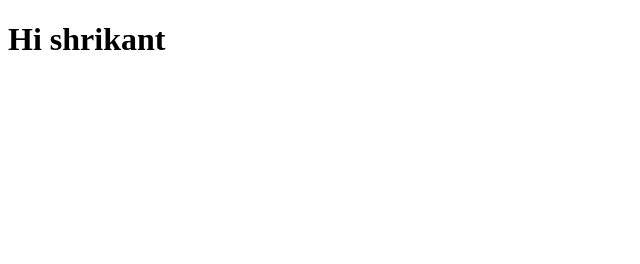
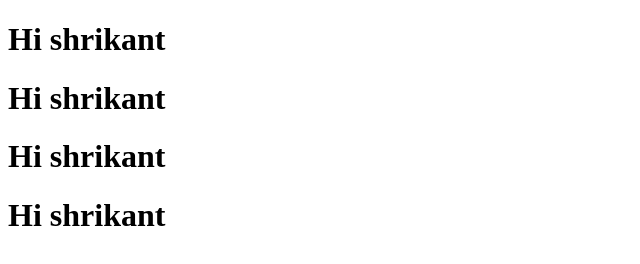
Before and after one commit to shrikantkhirodkar/demowbsite, a plain HTML site: page index.html in a window 1280 px wide. Shown: the whole page, without its empty margins (0-640 px from the left). Drawn offline with Linux system fonts and the light colour scheme.

Commit message:
change 3 h

```diff
--- a/index.html
+++ b/index.html
@@ -7,5 +7,8 @@
 </head>
 <body>
     <h1>Hi shrikant</h1>
+    <h1>Hi shrikant</h1>
+    <h1>Hi shrikant</h1>
+    <h1>Hi shrikant</h1>
 </body>
 </html>
```
